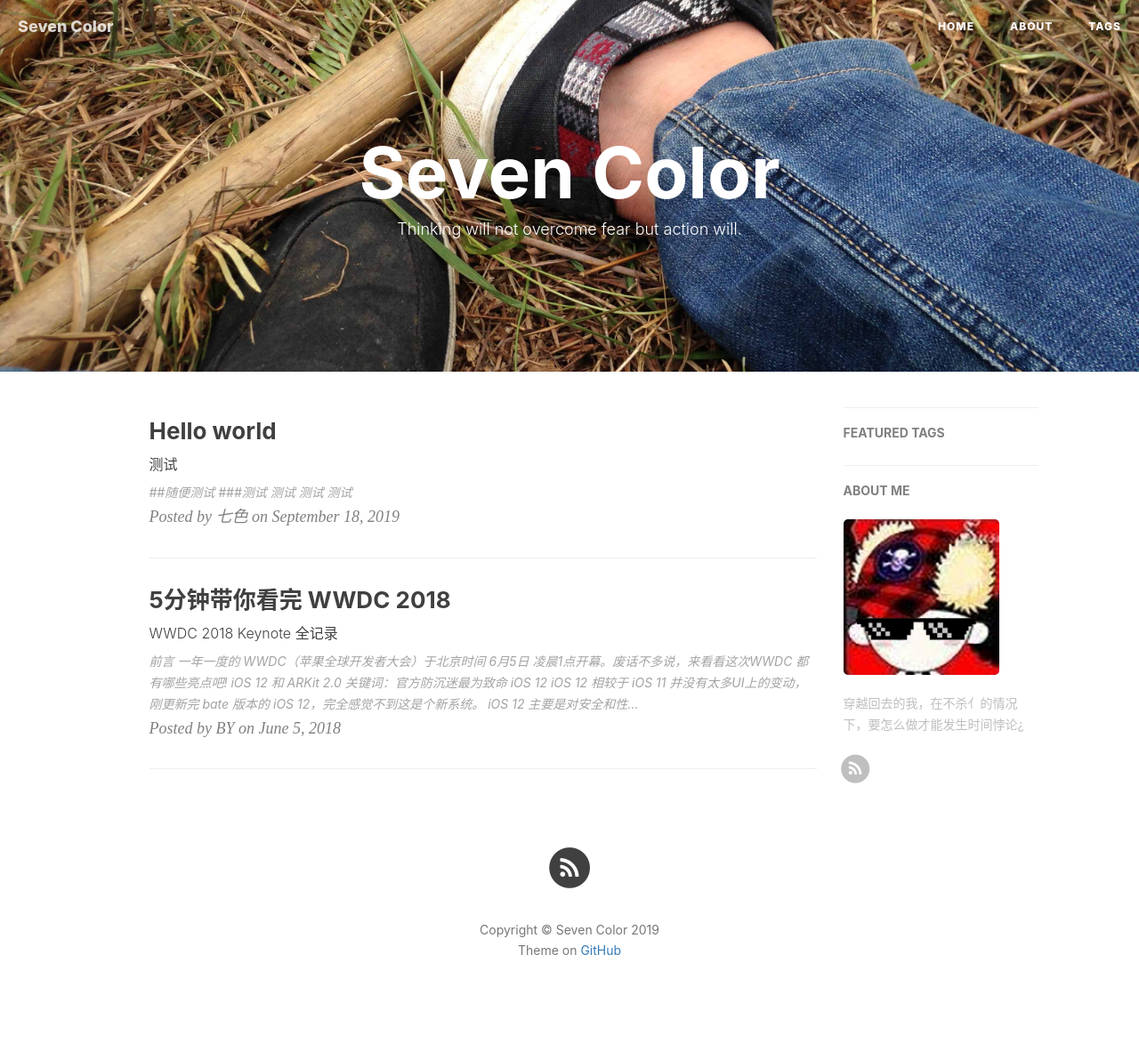
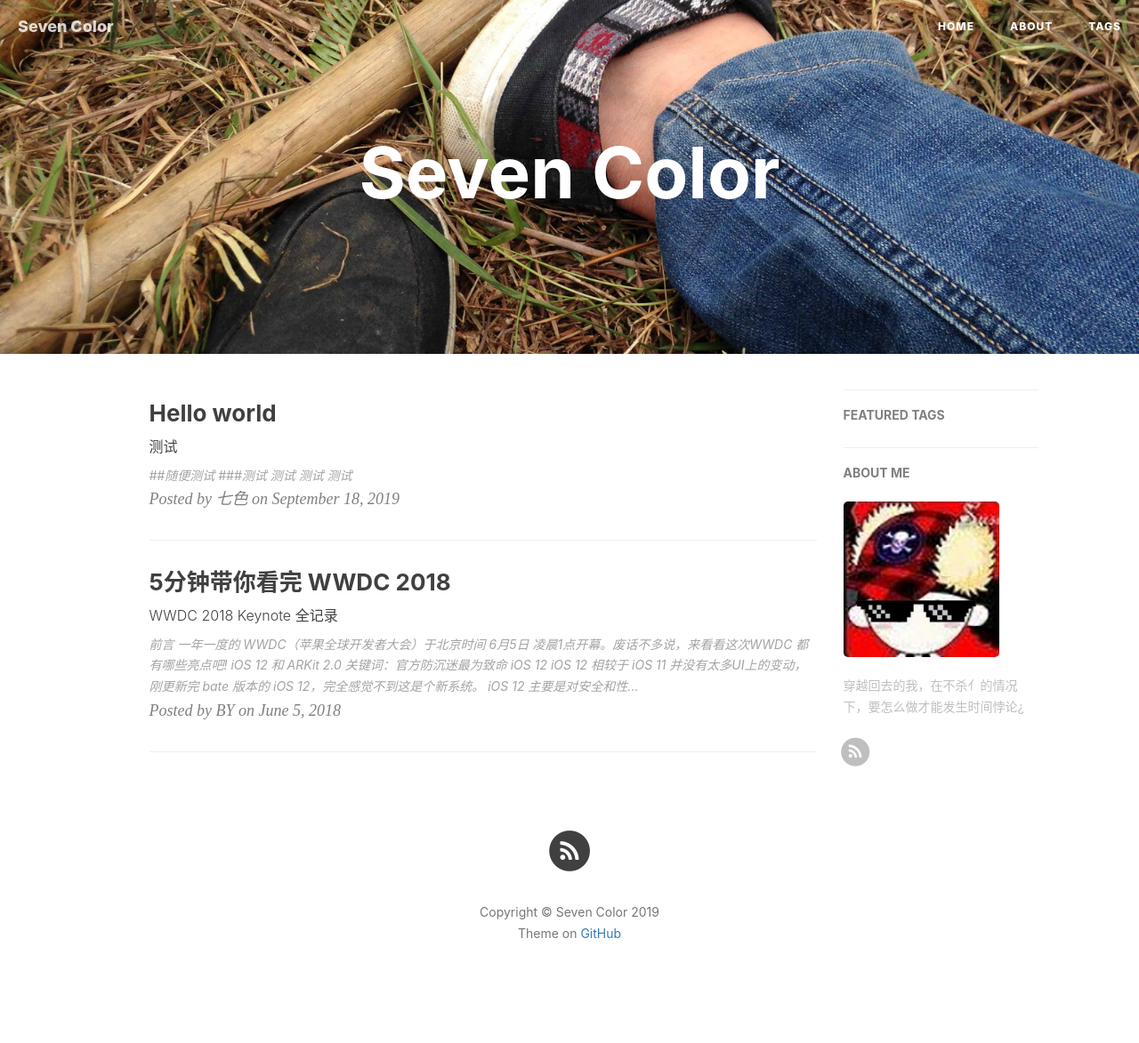
Before and after one commit to qise7/qise7.github.io, a Jekyll site: the page built from index.html, in a window 1280 px wide. Shown: the whole page at 89% size. Built offline with Jekyll 4.4.1, drawn with Linux system fonts in a browser that asks for light colours; nearby versions of some CDN libraries; the list of posts is cut into pages by our own code; comment, search, counter and statistics services are not loaded.

Commit message:
Update index.html

```diff
--- a/index.html
+++ b/index.html
@@ -1,6 +1,6 @@
 ---
 layout: page
-description: "Thinking will not overcome fear but action will."
+description: ""
 ---
 
 {% for post in paginator.posts %}
```
